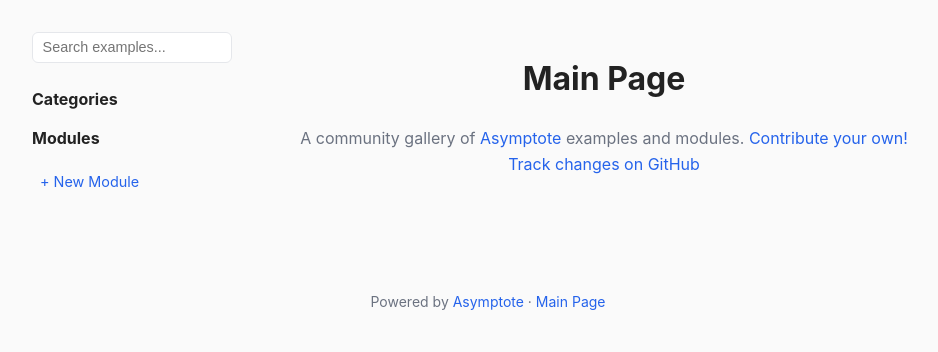
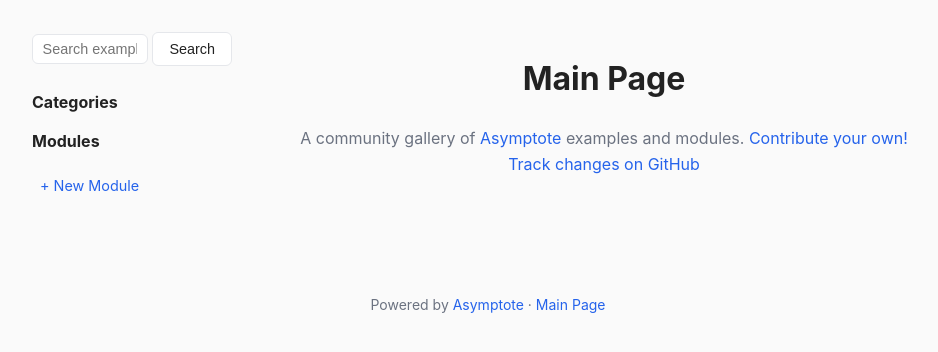
Before and after one commit to vectorgraphics/asymptote-wiki, a Flask app: page / in a window 1280 px wide. Shown: the part 66-418 px from the top of the page, without its empty margins (152-1090 px from the left). Run offline with Flask 3, Linux system fonts and the light colour scheme; parts of the project's set-up code (start-up, migrations or seed data) failed here and were passed over; some libraries are stand-ins or nearby versions.

Commit message:
Re-add Search submit button for consistent use on all platforms

```diff
--- a/templates/search_form.html
+++ b/templates/search_form.html
@@ -4,6 +4,7 @@
 <form action="{{ url_for('search') }}" method="get" class="search-form">
     <input type="text" name="q" placeholder="Search examples..."
            value="{{ search_query or '' }}" id="search-input">
+    <button type="submit" class="btn btn-sm">Search</button>
     <button type="button" class="search-clear" id="search-clear"
             style="display:none;" title="Clear">&times;</button>
 </form>
```
